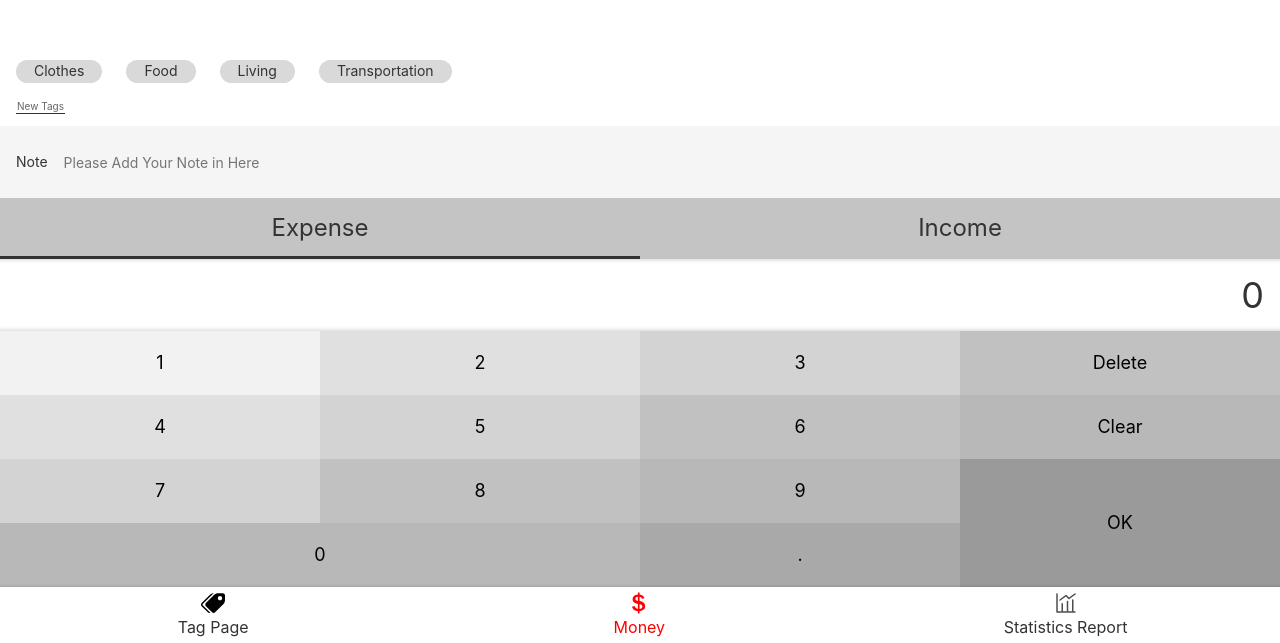
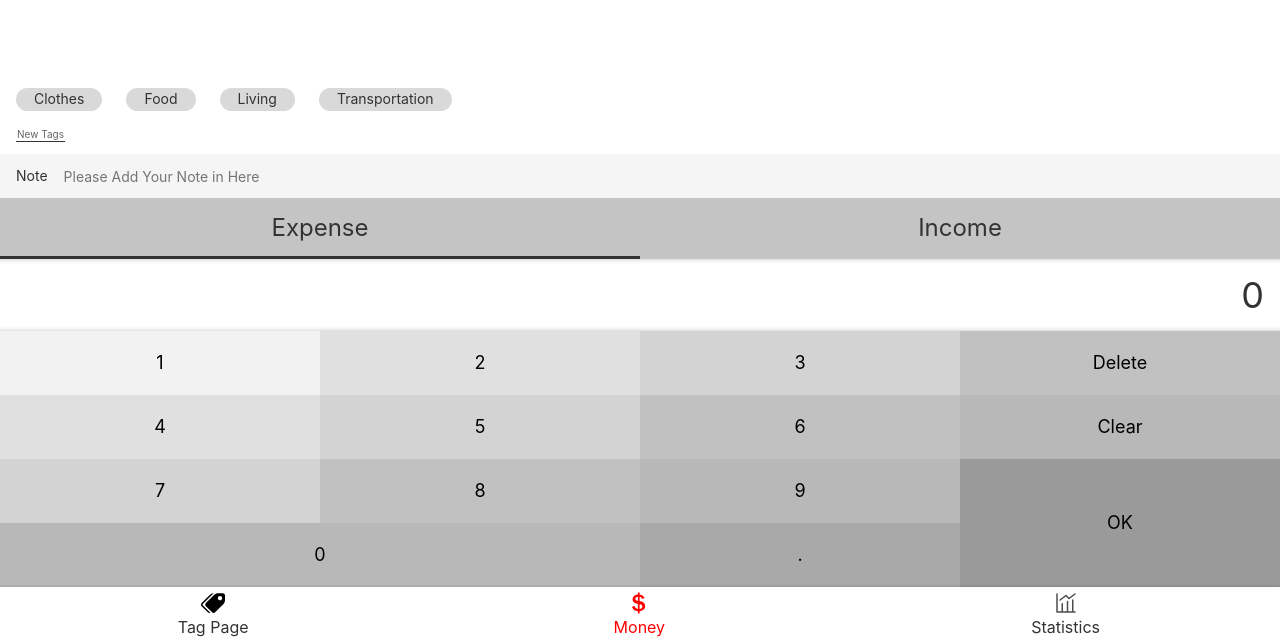
Before and after one commit to zipengliang21/Morney, a React app: page /money#/money in a window 1280 px wide. Shown: the part 157-800 px from the top of the page. Built offline with nearby package versions, Linux system fonts and the light colour scheme.

Commit message:
Some CSS in NoteSection.tsx

```diff
--- a/src/components/Nav.tsx
+++ b/src/components/Nav.tsx
@@ -51,7 +51,7 @@ const Nav = () => {
         <li>
           <NavLink to="/statistics" activeClassName="selected">
             <Icon name="chart"/>
-            Statistics Report
+            Statistics
           </NavLink>
         </li>
       </ul>
--- a/src/views/Money/NoteSection.tsx
+++ b/src/views/Money/NoteSection.tsx
@@ -4,7 +4,7 @@ import {Input} from "components/Input";
 
 const Wrapper = styled.section`
   background: #f5f5f5;
-  padding: 14px 16px;
+  padding: 0 16px;
   font-size: 14px;
 `;
 
--- a/src/views/Money/NumberPadSection/Wrapper.tsx
+++ b/src/views/Money/NumberPadSection/Wrapper.tsx
@@ -46,6 +46,15 @@ const Wrapper = styled.section`
         background:#A9A9A9;
       }
     }
+
+    @media (max-height: 570px) {
+      > button{
+        height: 40px;
+        &.ok{
+        height: 80px;
+        }
+      }
+    }
   }
 `;
 
```
